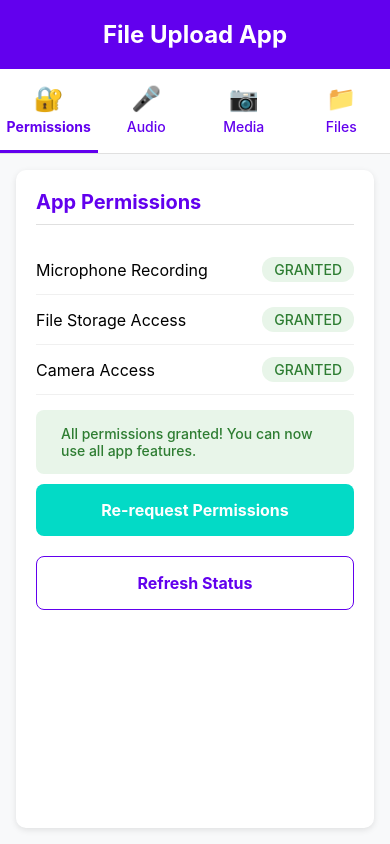
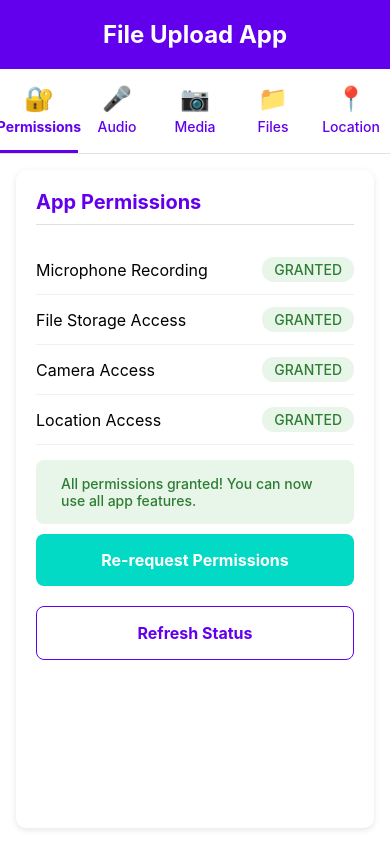
Before and after one commit to MakandarSahil/MissionPermission, a React Native app: screen / in a window 390 px wide. Built offline with nearby package versions, Linux system fonts and the light colour scheme; what react-native-audio-recorder-player would draw is missing.

Commit message:
location permission along with fetching location

```diff
--- a/App.tsx
+++ b/App.tsx
@@ -1,17 +1,26 @@
 import React, { useState, useEffect } from 'react';
-import { SafeAreaView, StyleSheet, Text, View } from 'react-native';
+import {
+  SafeAreaView,
+  StyleSheet,
+  Text,
+  View,
+  Platform,
+  PermissionsAndroid,
+} from 'react-native';
+
 import PermissionManager from './src/components/PermissionManager';
 import AudioRecorder from './src/components/AudioRecorder';
 import CameraCapture from './src/components/CameraCapture';
 import FileSelector from './src/components/FileSelector';
+import LiveLocationTracker from './src/components/LiveLocationTracker';
 import TabBar from './src/components/TabBar';
 import { globalStyles } from './src/styles/globalStyles';
-import { Platform, PermissionsAndroid } from 'react-native';
 
 interface PermissionStatus {
   microphone: boolean;
   storage: boolean;
   camera: boolean;
+  location: boolean;
 }
 
 const App = () => {
@@ -19,10 +28,13 @@ const App = () => {
     microphone: false,
     storage: false,
     camera: false,
+    location: false,
   });
+
   const [isLoading, setIsLoading] = useState(true);
+
   const [activeTab, setActiveTab] = useState<
-    'permissions' | 'audio' | 'camera' | 'files'
+    'permissions' | 'audio' | 'camera' | 'files' | 'location'
   >('permissions');
 
   const checkPermissions = async () => {
@@ -35,6 +47,9 @@ const App = () => {
         );
         const cameraPermission = await PermissionsAndroid.check(
           PermissionsAndroid.PERMISSIONS.CAMERA,
+        );
+        const locationPermission = await PermissionsAndroid.check(
+          PermissionsAndroid.PERMISSIONS.ACCESS_FINE_LOCATION,
         );
 
         const apiLevel = Platform.Version as number;
@@ -68,15 +83,18 @@ const App = () => {
           microphone: microphonePermission,
           storage: storagePermission,
           camera: cameraPermission,
+          location: locationPermission,
         });
       } catch (err) {
         console.warn('Error checking permissions:', err);
       }
     } else {
+      // iOS — assuming permissions are granted
       setPermissionStatus({
         microphone: true,
         storage: true,
         camera: true,
+        location: true,
       });
     }
 
@@ -119,13 +137,20 @@ const App = () => {
             onRequestPermission={checkPermissions}
           />
         );
+      case 'location':
+        return (
+          <LiveLocationTracker
+            hasPermission={permissionStatus.location}
+            onRequestPermission={checkPermissions}
+          />
+        );
       default:
         return null;
     }
   };
 
   return (
-    <SafeAreaView style={globalStyles.container}>
+    <SafeAreaView style={globalStyles.safeArea}>
       <View style={globalStyles.header}>
         <Text style={globalStyles.title}>File Upload App</Text>
       </View>
--- a/package.json
+++ b/package.json
@@ -10,6 +10,7 @@
     "test": "jest"
   },
   "dependencies": {
+    "@react-native-community/geolocation": "^3.4.0",
     "@react-native-documents/picker": "^10.1.3",
     "@react-native-documents/viewer": "^1.0.1",
     "@react-native-picker/picker": "^2.11.1",
--- a/src/components/FileSelector.tsx
+++ b/src/components/FileSelector.tsx
@@ -1,4 +1,4 @@
-import React, { useState } from 'react';
+import React, { useEffect, useState } from 'react';
 import {
   View,
   Text,
@@ -9,6 +9,8 @@ import {
 } from 'react-native';
 import { pick, keepLocalCopy } from '@react-native-documents/picker';
 import { viewDocument } from '@react-native-documents/viewer';
+
+import Geolocation from '@react-native-community/geolocation';
 
 type StoredFile = {
   name: string;
@@ -27,6 +29,9 @@ const FileSelector = ({
 }: FileSelectorProps) => {
   const [files, setFiles] = useState<StoredFile[]>([]);
 
+  useEffect(() => {
+    Geolocation.getCurrentPosition(info => console.log(info));
+  }, []);
   const handlePickFiles = async () => {
     try {
       const rawPicked = await pick({ allowMultiSelection: true });
--- /dev/null
+++ b/src/components/LiveLocationTracker.tsx
@@ -0,0 +1,81 @@
+import React, { useEffect, useState } from 'react';
+import { View, Text, StyleSheet, Alert } from 'react-native';
+import Geolocation from '@react-native-community/geolocation';
+
+type LiveLocationTrackerProps = {
+  hasPermission: boolean;
+  onRequestPermission: () => Promise<void>;
+};
+
+const LiveLocationTracker: React.FC<LiveLocationTrackerProps> = ({
+  hasPermission,
+  onRequestPermission,
+}) => {
+  const [location, setLocation] = useState<{
+    latitude: number | null;
+    longitude: number | null;
+  }>({
+    latitude: null,
+    longitude: null,
+  });
+
+  useEffect(() => {
+    const watchId = Geolocation.watchPosition(
+      (position: any) => {
+        setLocation({
+          latitude: position.coords.latitude,
+          longitude: position.coords.longitude,
+        });
+      },
+      error => {
+        console.error(error);
+        Alert.alert('Location Error', error.message);
+      },
+      {
+        enableHighAccuracy: true,
+        distanceFilter: 10,
+        interval: 5000,
+        fastestInterval: 2000,
+      },
+    );
+
+    return () => {
+      Geolocation.clearWatch(watchId);
+    };
+  }, []);
+
+  return (
+    <View style={styles.container}>
+      <Text style={styles.title}>Live Location Tracker</Text>
+      {location.latitude && location.longitude ? (
+        <>
+          <Text style={styles.text}>Latitude: {location.latitude}</Text>
+          <Text style={styles.text}>Longitude: {location.longitude}</Text>
+        </>
+      ) : (
+        <Text style={styles.text}>Fetching location...</Text>
+      )}
+    </View>
+  );
+};
+
+export default LiveLocationTracker;
+
+const styles = StyleSheet.create({
+  container: {
+    padding: 20,
+    backgroundColor: '#f4f4f4',
+    borderRadius: 10,
+    margin: 20,
+    elevation: 2,
+  },
+  title: {
+    fontSize: 18,
+    fontWeight: '600',
+    marginBottom: 10,
+  },
+  text: {
+    fontSize: 16,
+    marginVertical: 4,
+  },
+});
--- a/src/components/PermissionManager.tsx
+++ b/src/components/PermissionManager.tsx
@@ -11,6 +11,8 @@ import {
 } from 'react-native';
 import { globalStyles } from '../styles/globalStyles';
 
+
+
 const PermissionManager = ({
   permissionStatus,
   onPermissionUpdate,
@@ -21,11 +23,13 @@ const PermissionManager = ({
     microphone: boolean;
     storage: boolean;
     camera: boolean;
+    location: boolean;
   };
   onPermissionUpdate: (status: {
     microphone: boolean;
     storage: boolean;
     camera: boolean;
+    location: boolean;
   }) => void;
   isLoading: boolean;
   onRefresh: () => void;
@@ -52,6 +56,18 @@ const PermissionManager = ({
           title: 'Camera Permission',
           message:
             'This app needs access to your camera to capture photos and videos.',
+          buttonNeutral: 'Ask Me Later',
+          buttonNegative: 'Cancel',
+          buttonPositive: 'OK',
+        },
+      );
+
+      const locationGranted = await PermissionsAndroid.request(
+        PermissionsAndroid.PERMISSIONS.ACCESS_FINE_LOCATION,
+        {
+          title: 'Location Permission',
+          message:
+            'This app needs access to your location to provide location-based features.',
           buttonNeutral: 'Ask Me Later',
           buttonNegative: 'Cancel',
           buttonPositive: 'OK',
@@ -93,12 +109,16 @@ const PermissionManager = ({
         microphone: microphoneGranted === PermissionsAndroid.RESULTS.GRANTED,
         storage: storageGranted,
         camera: cameraGranted === PermissionsAndroid.RESULTS.GRANTED,
+        location: locationGranted === PermissionsAndroid.RESULTS.GRANTED,
       };
 
       onPermissionUpdate(finalStatus);
 
       const allGranted =
-        finalStatus.microphone && finalStatus.storage && finalStatus.camera;
+        finalStatus.microphone &&
+        finalStatus.storage &&
+        finalStatus.camera &&
+        finalStatus.location;
 
       if (allGranted) {
         Alert.alert('Success!', 'All permissions granted successfully!');
@@ -107,6 +127,7 @@ const PermissionManager = ({
         if (!finalStatus.microphone) deniedPermissions.push('Microphone');
         if (!finalStatus.storage) deniedPermissions.push('File Storage');
         if (!finalStatus.camera) deniedPermissions.push('Camera');
+        if (!finalStatus.location) deniedPermissions.push('Location');
 
         Alert.alert(
           'Permissions Required',
@@ -160,7 +181,8 @@ const PermissionManager = ({
   const allPermissionsGranted =
     permissionStatus.microphone &&
     permissionStatus.storage &&
-    permissionStatus.camera;
+    permissionStatus.camera &&
+    permissionStatus.location;
 
   return (
     <ScrollView style={globalStyles.moduleContainer}>
@@ -184,6 +206,10 @@ const PermissionManager = ({
           <PermissionStatusItem
             label="Camera Access"
             granted={permissionStatus.camera}
+          />
+          <PermissionStatusItem
+            label="Location Access"
+            granted={permissionStatus.location}
           />
 
           {allPermissionsGranted && (
--- a/src/components/TabBar.tsx
+++ b/src/components/TabBar.tsx
@@ -6,14 +6,17 @@ const TabBar = ({
   activeTab,
   setActiveTab,
 }: {
-  activeTab: 'permissions' | 'audio' | 'camera' | 'files';
-  setActiveTab: (tab: 'permissions' | 'audio' | 'camera' | 'files') => void;
+  activeTab: 'permissions' | 'audio' | 'camera' | 'files' | 'location';
+  setActiveTab: (
+    tab: 'permissions' | 'audio' | 'camera' | 'files' | 'location',
+  ) => void;
 }) => {
   const tabs = [
     { key: 'permissions', icon: '🔐', label: 'Permissions' },
     { key: 'audio', icon: '🎤', label: 'Audio' },
     { key: 'camera', icon: '📷', label: 'Media' },
     { key: 'files', icon: '📁', label: 'Files' },
+    { key: 'location', icon: '📍', label: 'Location' }, // ✅ Location tab added
   ];
 
   return (
--- a/src/styles/globalStyles.ts
+++ b/src/styles/globalStyles.ts
@@ -1,6 +1,10 @@
 import { StyleSheet } from 'react-native';
 
 export const globalStyles = StyleSheet.create({
+  safeArea: {
+    flex: 1,
+    backgroundColor: '#fff', // or your theme background
+  },
   container: {
     flex: 1,
     backgroundColor: '#f8f9fa',
```
Also changed, not shown: 2 other files (tests, documents, lock files or other folders).
